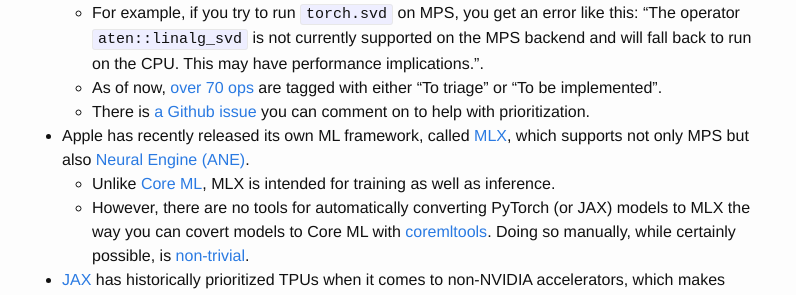
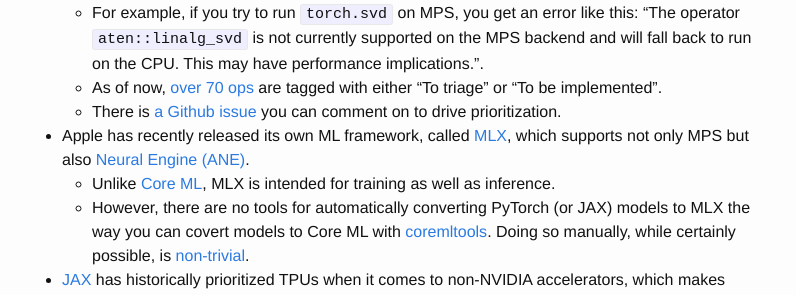
Before and after one commit to vglazer/vglazer.github.io, a Jekyll site: the page built from _posts/2025-09-16-state-of-training-on-metal.md, in a window 1280 px wide and 900 px high, scrolled down 758 px. Shown: the part 157-452 px from the top of the window, without its empty margins (238-1034 px from the left). Built offline with Jekyll 4.4.1, drawn with Linux system fonts in a browser that asks for light colours; nearby versions of some CDN libraries.

Commit message:
Reordering

```diff
--- a/_posts/2025-09-16-state-of-training-on-metal.md
+++ b/_posts/2025-09-16-state-of-training-on-metal.md
@@ -20,7 +20,7 @@ categories: metal jax pytorch llms nanogpt tinygrad mlx ane asitop
 - To take advantage of this, though, you need an ML framework with good Metal (MPS) support, ideally with JIT compilation. A Metal backend was [first added to PyTorch](https://pytorch.org/blog/introducing-accelerated-pytorch-training-on-mac/) back in 2022. While much progress has been made since then, MPS Ops coverage is [still incomplete](https://qqaatw.dev/pytorch-mps-ops-coverage/).
   - For example, if you try to run `torch.svd` on MPS, you get an error like this: "The operator `aten::linalg_svd` is not currently supported on the MPS backend and will fall back to run on the CPU. This may have performance implications.".
   - As of now, [over 70 ops](https://github.com/users/kulinseth/projects/1/views/1) are tagged with either "To triage" or "To be implemented".
-  - There is [a Github issue](https://github.com/pytorch/pytorch/issues/77764) you can comment on to help with prioritization.
+  - There is [a Github issue](https://github.com/pytorch/pytorch/issues/77764) you can comment on to drive prioritization.
 - Apple has recently released its own ML framework, called [MLX](https://github.com/ml-explore/mlx), which supports not only MPS but also [Neural Engine (ANE)](https://en.wikipedia.org/wiki/Neural_Engine).
   - Unlike [Core ML](https://developer.apple.com/documentation/coreml), MLX is intended for training as well as inference.
   - However, there are no tools for automatically converting PyTorch (or JAX) models to MLX the way you can covert models to Core ML with [coremltools](https://github.com/apple/coremltools). Doing so manually, while certainly possible, is [non-trivial](https://github.com/pranavjad/mlx-gpt2).
```
